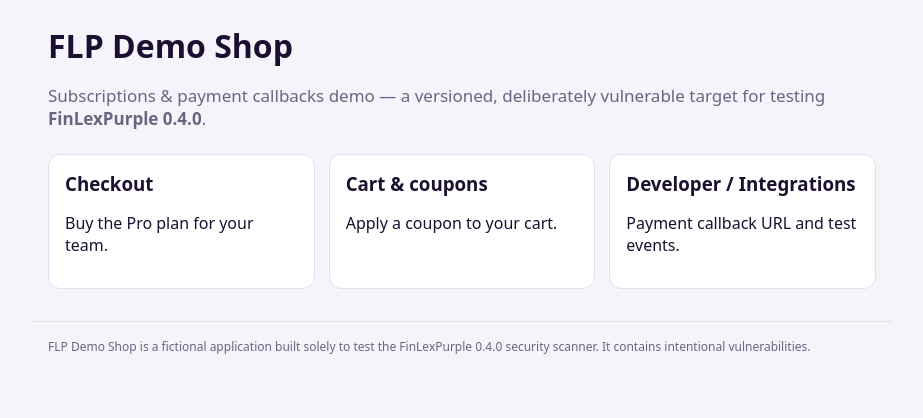
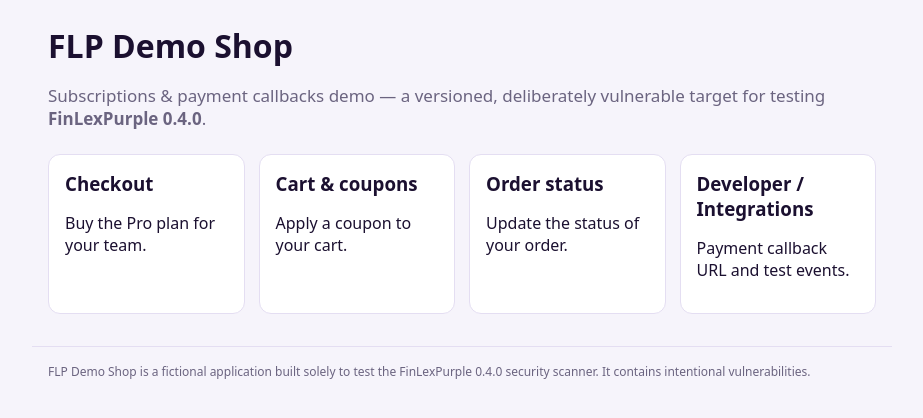
Before and after one commit to FinLexPurple/finlexpurple-targetwebaap-0.4.0, a Flask app: page / in a window 1280 px wide. Shown: the part 82-500 px from the top of the page, without its empty margins (178-1101 px from the left). Run offline with Flask 3, Linux system fonts and the light colour scheme.

Commit message:
templates/index.html: link the Order status page so recon discovers the set-status form

```diff
--- a/templates/index.html
+++ b/templates/index.html
@@ -9,6 +9,7 @@
 <section class="cards">
   <a class="card" href="{{ url_for('checkout') }}"><h3>Checkout</h3><p>Buy the Pro plan for your team.</p></a>
   <a class="card" href="{{ url_for('cart_coupon') }}"><h3>Cart &amp; coupons</h3><p>Apply a coupon to your cart.</p></a>
+  <a class="card" href="{{ url_for('order_set_status', order_id='ord-status-0001') }}"><h3>Order status</h3><p>Update the status of your order.</p></a>
   <a class="card" href="{{ url_for('developers') }}"><h3>Developer / Integrations</h3><p>Payment callback URL and test events.</p></a>
 </section>
 {% endblock %}
```
